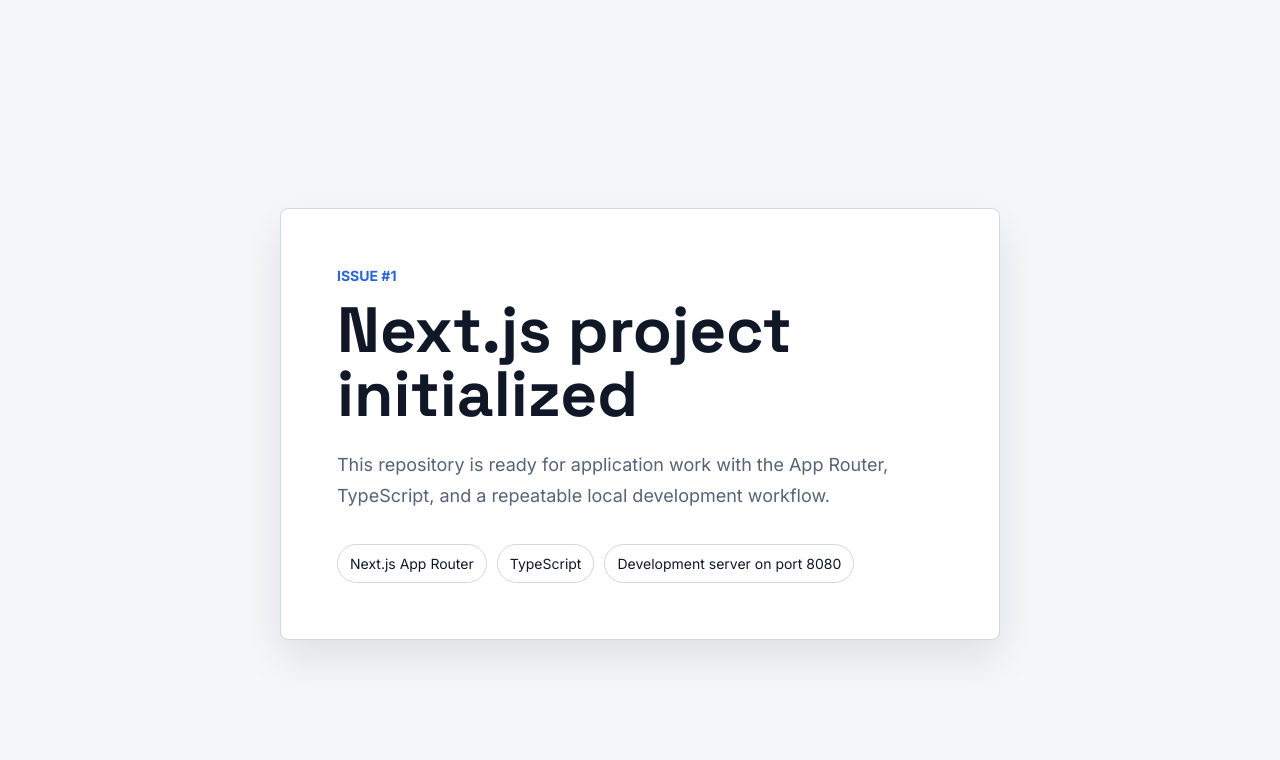
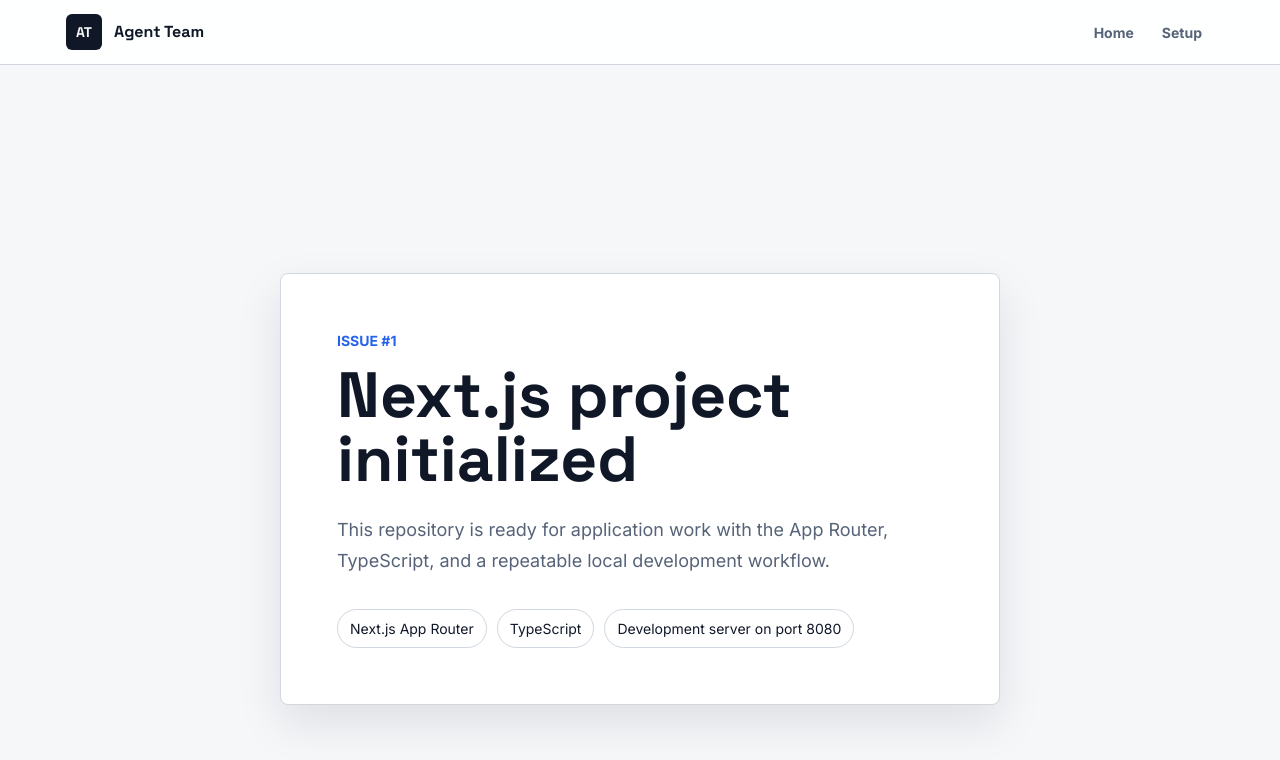
Before and after one commit to mtplayground/mike-t-302f-test-website-002, a Next.js app: page / in a window 1280 px wide. Shown: the top 760 px of the page. Built offline with nearby package versions, Linux system fonts and the light colour scheme.

Commit message:
feat: Build header/nav component

```diff
--- a/app/globals.css
+++ b/app/globals.css
@@ -78,6 +78,46 @@
     @apply min-h-screen bg-background;
   }
 
+  .site-header {
+    @apply sticky top-0 z-40 border-b bg-surface/90 backdrop-blur;
+  }
+
+  .site-header-inner {
+    @apply flex h-16 items-center justify-between;
+  }
+
+  .site-wordmark {
+    @apply inline-flex items-center gap-3 rounded-md font-display text-body font-bold text-foreground no-underline;
+  }
+
+  .site-wordmark-mark {
+    @apply grid h-9 w-9 place-items-center rounded-md bg-foreground text-body-sm font-bold text-background;
+  }
+
+  .site-nav {
+    @apply hidden items-center gap-1 md:flex;
+  }
+
+  .site-nav-link {
+    @apply rounded-md px-3 py-2 text-body-sm font-bold text-muted no-underline transition-colors hover:bg-surface-raised hover:text-foreground focus-visible:bg-surface-raised;
+  }
+
+  .site-menu-button {
+    @apply inline-flex h-10 w-10 items-center justify-center rounded-md border bg-surface text-foreground transition-colors hover:bg-surface-raised md:hidden;
+  }
+
+  .site-mobile-nav {
+    @apply border-t bg-surface md:hidden;
+  }
+
+  .site-mobile-nav-list {
+    @apply flex flex-col py-2;
+  }
+
+  .site-mobile-nav-link {
+    @apply rounded-md px-3 py-3 text-body-sm font-bold text-muted no-underline transition-colors hover:bg-surface-raised hover:text-foreground focus-visible:bg-surface-raised;
+  }
+
   .site-main {
     @apply min-h-screen py-section-sm;
   }
--- a/app/layout.tsx
+++ b/app/layout.tsx
@@ -1,6 +1,7 @@
 import type { Metadata } from "next";
 import { Inter, Space_Grotesk } from "next/font/google";
 import { ContentContainer } from "@/components/layout/content-container";
+import { Header } from "@/components/layout/header";
 import "./globals.css";
 
 const inter = Inter({
@@ -32,6 +33,7 @@
           Skip to content
         </a>
         <div className="site-shell">
+          <Header />
           <main id="main-content" className="site-main">
             <ContentContainer>{children}</ContentContainer>
           </main>
--- a/app/page.tsx
+++ b/app/page.tsx
@@ -6,8 +6,8 @@
 
 export default function Home() {
   return (
-    <section className="page-shell" aria-labelledby="intro-title">
-      <div className="intro">
+    <section id="home" className="page-shell" aria-labelledby="intro-title">
+      <div id="setup" className="intro">
         <p className="eyebrow">Issue #1</p>
         <h1 id="intro-title">Next.js project initialized</h1>
         <p className="summary">
--- /dev/null
+++ b/components/layout/header.tsx
@@ -0,0 +1,73 @@
+"use client";
+
+import { Menu, X } from "lucide-react";
+import { useState } from "react";
+import { ContentContainer } from "@/components/layout/content-container";
+import { navigationItems } from "@/lib/navigation";
+
+export function Header() {
+  const [isMenuOpen, setIsMenuOpen] = useState(false);
+
+  const closeMenu = () => setIsMenuOpen(false);
+  const toggleMenu = () => setIsMenuOpen((isOpen) => !isOpen);
+
+  return (
+    <header className="site-header">
+      <ContentContainer className="site-header-inner">
+        <a href="#home" className="site-wordmark" aria-label="Agent Team home">
+          <span className="site-wordmark-mark" aria-hidden="true">
+            AT
+          </span>
+          <span>Agent Team</span>
+        </a>
+
+        <nav className="site-nav" aria-label="Primary navigation">
+          {navigationItems.map((item) => (
+            <a key={item.href} href={item.href} className="site-nav-link">
+              {item.label}
+            </a>
+          ))}
+        </nav>
+
+        <button
+          type="button"
+          className="site-menu-button"
+          aria-controls="mobile-navigation"
+          aria-expanded={isMenuOpen}
+          aria-label={
+            isMenuOpen ? "Close navigation menu" : "Open navigation menu"
+          }
+          onClick={toggleMenu}
+        >
+          {isMenuOpen ? (
+            <X aria-hidden="true" size={20} strokeWidth={2.2} />
+          ) : (
+            <Menu aria-hidden="true" size={20} strokeWidth={2.2} />
+          )}
+        </button>
+      </ContentContainer>
+
+      {isMenuOpen ? (
+        <div id="mobile-navigation" className="site-mobile-nav">
+          <ContentContainer>
+            <nav
+              aria-label="Mobile navigation"
+              className="site-mobile-nav-list"
+            >
+              {navigationItems.map((item) => (
+                <a
+                  key={item.href}
+                  href={item.href}
+                  className="site-mobile-nav-link"
+                  onClick={closeMenu}
+                >
+                  {item.label}
+                </a>
+              ))}
+            </nav>
+          </ContentContainer>
+        </div>
+      ) : null}
+    </header>
+  );
+}
--- /dev/null
+++ b/lib/navigation.ts
@@ -0,0 +1,15 @@
+export type NavigationItem = Readonly<{
+  label: string;
+  href: `#${string}`;
+}>;
+
+export const navigationItems: readonly NavigationItem[] = [
+  {
+    label: "Home",
+    href: "#home",
+  },
+  {
+    label: "Setup",
+    href: "#setup",
+  },
+];
--- a/package.json
+++ b/package.json
@@ -12,6 +12,7 @@
     "format:check": "prettier --check ."
   },
   "dependencies": {
+    "lucide-react": "^1.17.0",
     "next": "^16.2.6",
     "react": "^19.0.0",
     "react-dom": "^19.0.0"
```
Also changed, not shown: 1 other file (tests, documents, lock files or other folders).
